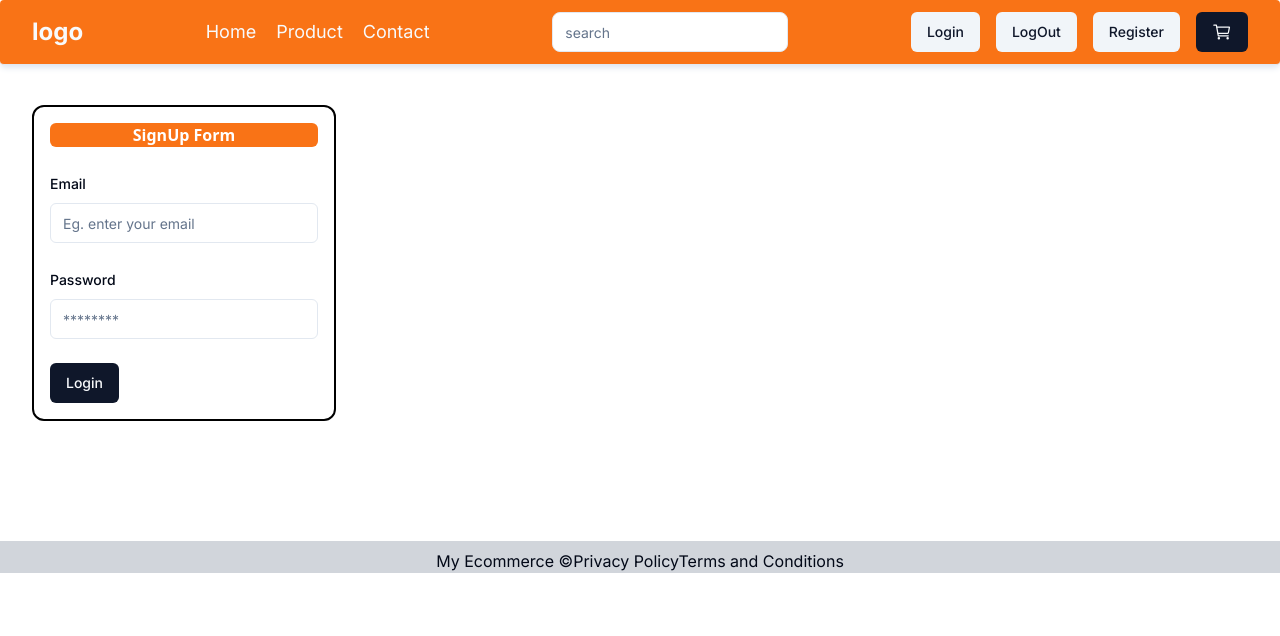
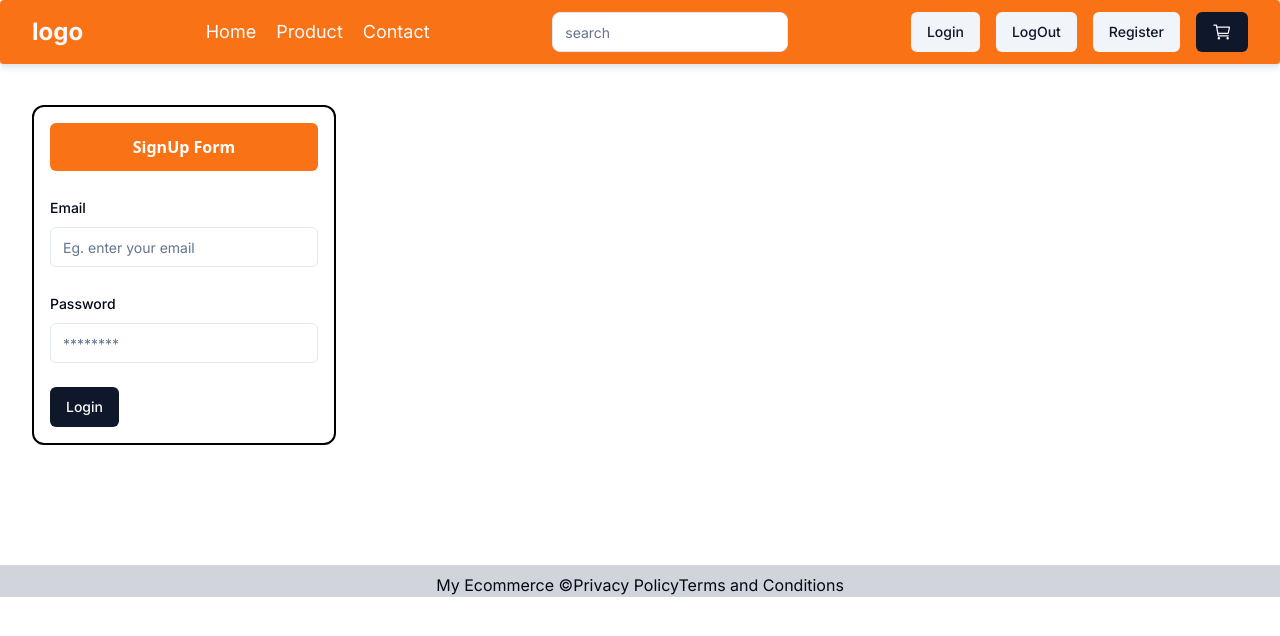
Before and after one commit to Sushant203/Ecommerce_next_training, a Next.js app: page /auth/signin in a window 1280 px wide. Shown: the top 636 px of the page. Built offline with nearby package versions, Linux system fonts and the light colour scheme.

Commit message:
redesigned sigin page

```diff
--- a/src/app/auth/signin/page.tsx
+++ b/src/app/auth/signin/page.tsx
@@ -47,7 +47,7 @@ const Signin = (props: Props) => {
     <section className="container py-10">
       <Form {...form} >
         <form onSubmit={form.handleSubmit(onSubmit)} action="" className="w-1/4 space-y-6 border-2 border-black p-4 rounded-xl">
-      <h2 className="text-center font-bold font-sans bg-[#F97316] text-white rounded-md">SignUp Form</h2>
+      <h2 className="text-center font-bold font-sans bg-[#F97316] text-white rounded-md p-3">SignUp Form</h2>
          {signInFormField.map(formField=>(
            <FormField
            key={formField.name}
--- a/src/components/shared-components/navbar.tsx
+++ b/src/components/shared-components/navbar.tsx
@@ -33,7 +33,7 @@ const Navbar = (props: Props) => {
        </section>
         <section className='flex items-center space-x-4'>
           <Button asChild variant={'secondary'}>
-            <Link href={'/auth/login'}>Login</Link></Button>
+            <Link href={'/auth/signin'}>Login</Link></Button>
           <Button onClick={()=> signOut()}  variant={'secondary'}>
            LogOut</Button>
            <Button asChild  variant={'secondary'}>
```
